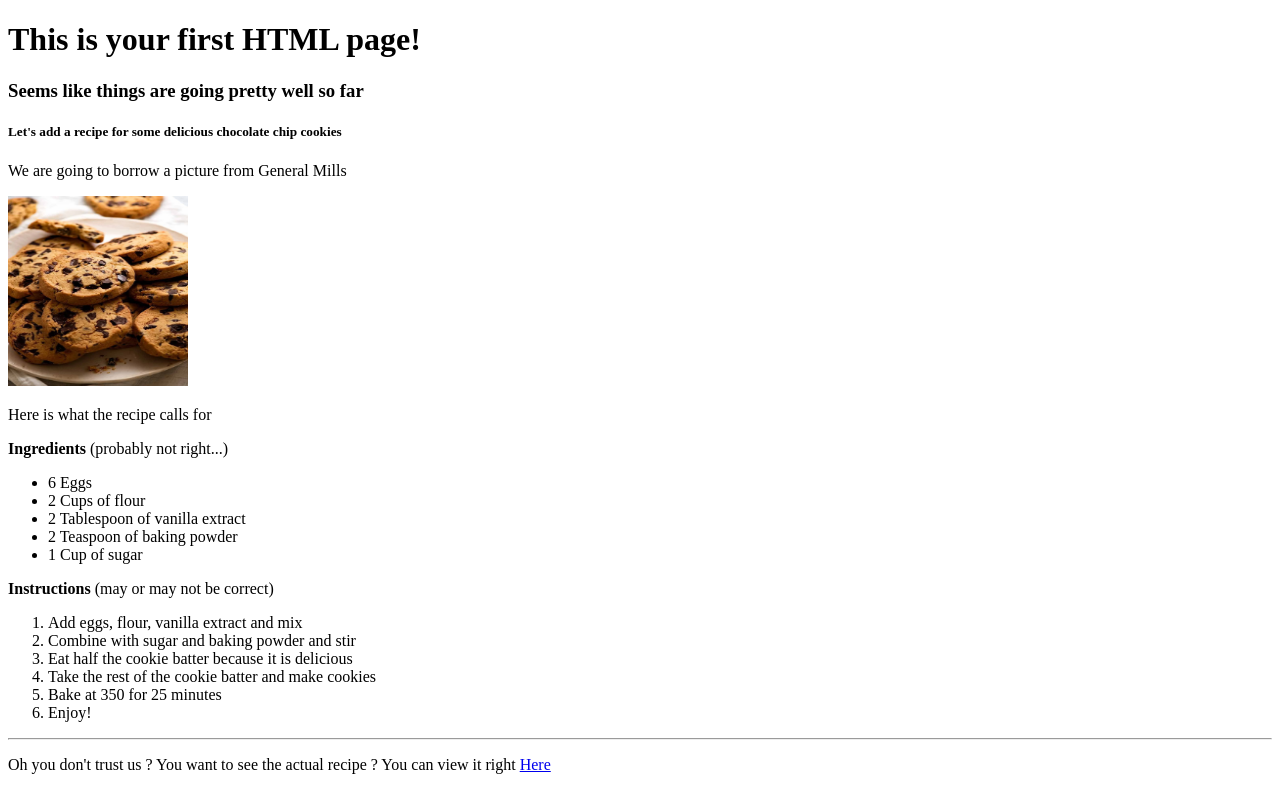
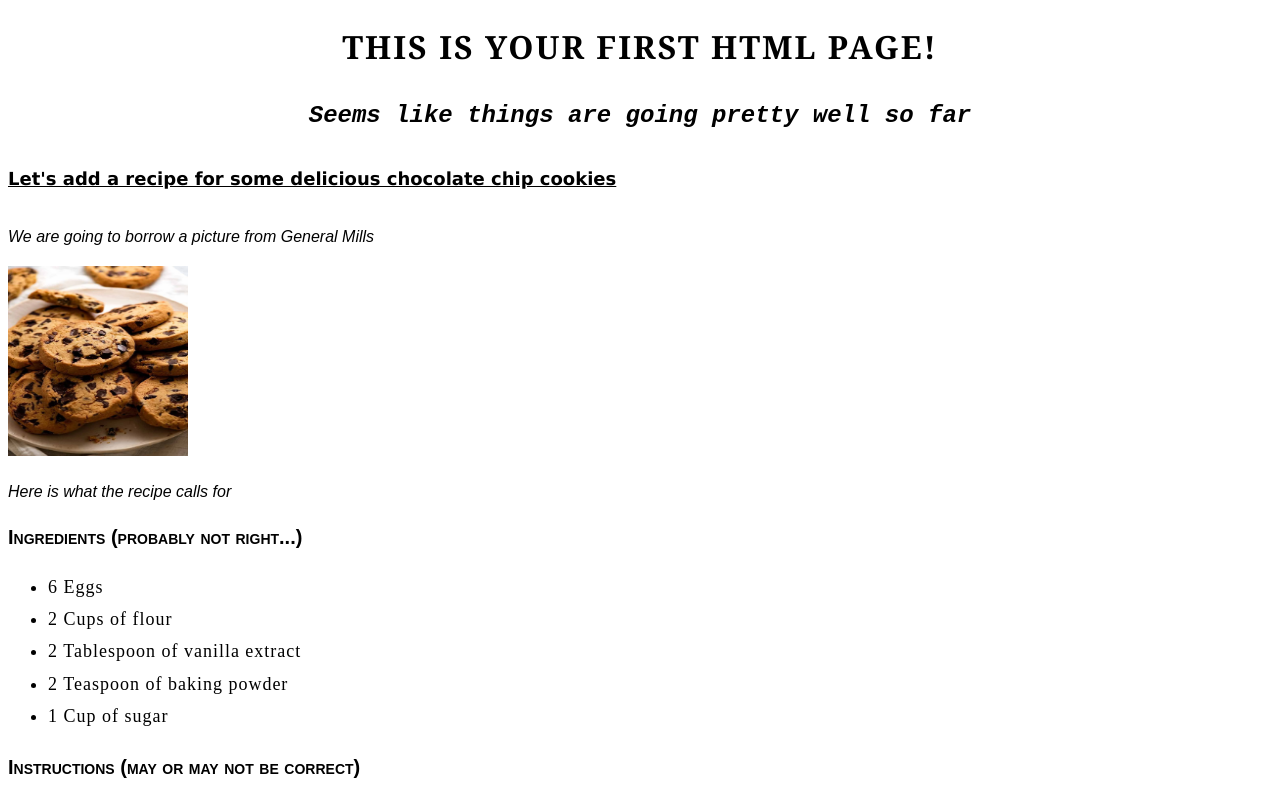
Before and after one commit to foidevans/First-website, a plain HTML site: page index.html in a window 1280 px wide. Shown: the top 798 px of the page. Drawn offline with Linux system fonts and the light colour scheme.

Commit message:
Added font styles to First Website

```diff
--- a/index.html
+++ b/index.html
@@ -3,6 +3,7 @@
   <head>
     <meta charset="UTF-8" />
     <meta name="viewport" content="width=device-width, initial-scale=1.0" />
+    <link rel="stylesheet" href="style.css" />
     <title>Html Page</title>
   </head>
   <body>
--- /dev/null
+++ b/style.css
@@ -0,0 +1,63 @@
+body {
+  font-family: Arial, Helvetica, sans-serif;
+  line-height: 1.6;
+  text-align: justify;
+}
+
+h1 {
+  font-family: Georgia, "Times New Roman", Times, serif;
+  font-size: 32px;
+  font-weight: bold;
+  text-transform: uppercase;
+  letter-spacing: 2px;
+  text-align: center;
+}
+
+h3 {
+  font-family: "Courier New", Courier, monospace;
+  font-style: italic;
+  font-size: 24px;
+  text-align: center;
+}
+
+h5 {
+  font-family: Verdana, Geneva, Tahoma, sans-serif;
+  font-size: 18px;
+  font-weight: 800;
+  text-decoration: underline;
+}
+
+p {
+  font-size: 16px;
+  font-style: oblique;
+}
+
+span {
+  font-size: 20px;
+  font-weight: bold;
+  font-variant: small-caps;
+  display: block;
+  margin-top: 10px;
+}
+
+ul,
+ol {
+  font-family: "Times New Roman", Times, serif;
+  font-size: 18px;
+  letter-spacing: 1px;
+  line-height: 1.8;
+}
+
+li {
+  font-weight: 500;
+}
+
+a {
+  font-weight: bold;
+  font-size: 18px;
+  text-decoration: none;
+}
+
+a:hover {
+  text-decoration: underline;
+}
```
